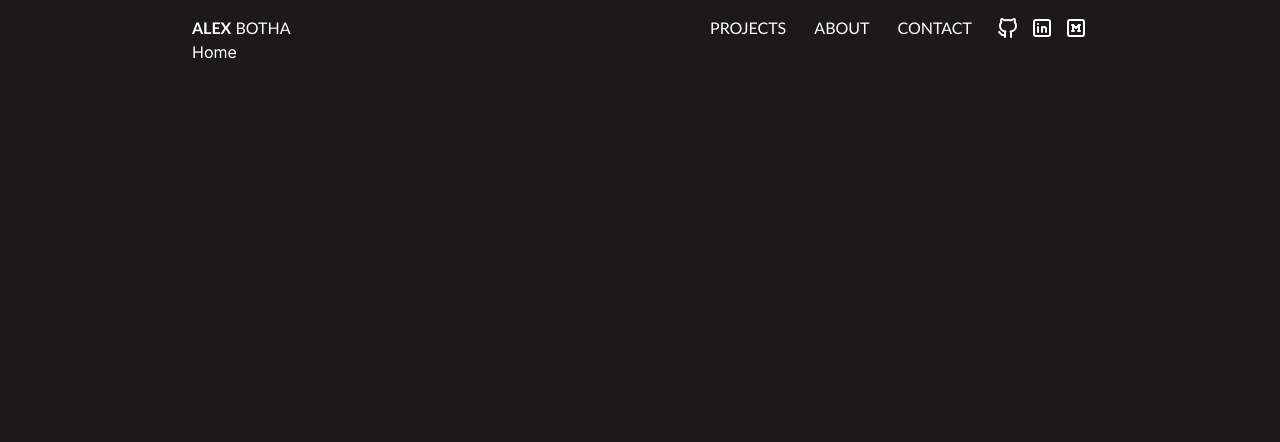
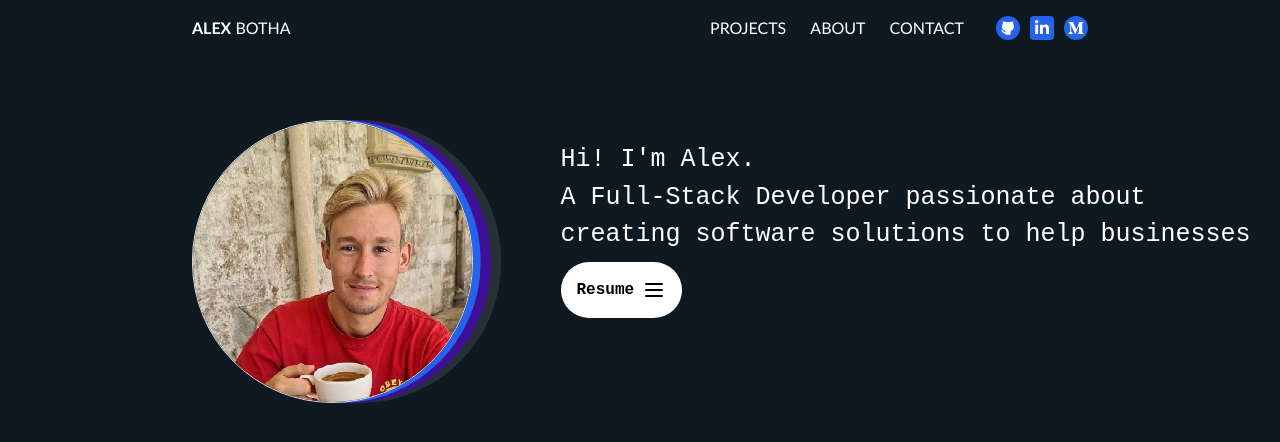
Before and after one commit to alexbotha/portfolio-site, a Next.js app: page / in a window 1280 px wide. Shown: the top 442 px of the page. Built offline with nearby package versions, Linux system fonts and the light colour scheme.

Commit message:
update to styling

```diff
--- a/app/globals.css
+++ b/app/globals.css
@@ -3,12 +3,25 @@
 @tailwind utilities;
 
 body {
-  background-color: rgb(27, 25, 25);
+  background-color: rgb(15, 25, 34);
   color: white;
 }
 
 .nav-styles {
-  font-family: "Trebuchet MS", "Lucida Sans Unicode", "Lucida Grande",
-    "Lucida Sans", Arial, sans-serif;
+  font-family: "Trebuchet MS", "Azeret Mono", "Lucida Sans Unicode",
+    "Lucida Grande", "Lucida Sans", Arial, sans-serif, monospace;
   margin-left: auto;
 }
+
+.hover-popup {
+  transform: scale(1.1);
+  transition: transform 0.3s ease;
+}
+
+.text-label {
+  font-family: "Azeret Mono", monospace;
+}
+
+.box-effect {
+  box-shadow: 0.6vw 0 0 0 rgb(37, 99, 235), 1.4vw 0 0 0 #3e0f97, 2.2vw 0 0 0 #273038;
+}
--- a/app/page.tsx
+++ b/app/page.tsx
@@ -1,3 +1,54 @@
+"use client";
+import alex from "@/public/alex2.jpg";
+import Image from "next/image";
+import { useState } from "react";
+import {
+  IconArrowNarrowRight,
+  IconDownload,
+  IconMenu2,
+} from "@tabler/icons-react";
+
 export default function Home() {
-  return <div>Home</div>;
+  const [openResume, setOpenResume] = useState(false);
+
+  return (
+    <div className="fixed text-label flex items-center gap-8 justify-center pt-20">
+      <div className="mr-14">
+        <Image
+          className="border rounded-full w-[auto] h-[auto] box-effect "
+          src={alex}
+          alt="profile photo"
+        />
+      </div>
+
+      <div className="text-[25px]">
+        <h1>Hi! I'm Alex.</h1>
+        <div className="text-auto">
+          <p>
+            A Full-Stack Developer passionate about creating software solutions
+            to help businesses
+          </p>
+        </div>
+        <div className="gap-2 py-2 items-center text-base">
+          <button
+            onClick={() => setOpenResume(!openResume)}
+            className="flex bg-white text-black hover:bg-blue-600 hover:text-white  rounded-[40px] gap-2 p-4 font-bold transition-colors duration-300"
+          >
+            Resume
+            <IconMenu2 />
+          </button>
+          <div
+            className={`${openResume ? "cursor-pointer" : "invisible"} pt-2`}
+          >
+            <div className="flex gap-2 hover:underline ">
+              <IconArrowNarrowRight /> Open
+            </div>
+            <div className="flex gap-2 hover:underline">
+              <IconDownload /> Download
+            </div>
+          </div>
+        </div>
+      </div>
+    </div>
+  );
 }
--- a/components/Navbar.tsx
+++ b/components/Navbar.tsx
@@ -1,14 +1,13 @@
-import {
-  IconBrandLinkedin,
-  IconBrandGithub,
-  IconBrandMedium,
-} from "@tabler/icons-react";
+import { FaLinkedinIn, FaMediumM } from "react-icons/fa";
+import { TbBrandGithubFilled } from "react-icons/tb";
 
 import Link from "next/link";
 
 const githubURL = "https://github.com/alexbotha";
 const linkedinURL = "https://www.linkedin.com/in/alexbotha1996/";
 const mediumURL = "https://medium.com/@alexbotha_18115";
+
+const hoverState = "transition-transform transform-gpu hover:scale-110 p-1 ";
 
 export default function Navbar() {
   return (
@@ -19,21 +18,39 @@ export default function Navbar() {
         </Link>
       </div>
 
-      <div className="flex nav-styles gap-7">
-        <Link href="/projects">PROJECTS</Link>
-        <Link href="/about">ABOUT</Link>
-        <Link href="/contact">CONTACT</Link>
+      <div className="flex nav-styles sm:gap-6 gap-2">
+        <Link className="hover:underline" href="/projects">
+          PROJECTS
+        </Link>
+        <Link className="hover:underline" href="/about">
+          ABOUT
+        </Link>
+        <Link className="hover:underline" href="/contact">
+          CONTACT
+        </Link>
       </div>
 
-      <div className="ml-6 flex gap-2.5">
-        <a href={githubURL} target="_blank">
-          <IconBrandGithub />
+      <div className="ml-8 flex sm:gap-2.5 gap-2">
+        <a
+          className={`rounded-full bg-blue-600 ${hoverState}`}
+          href={githubURL}
+          target="_blank"
+        >
+          <TbBrandGithubFilled />
         </a>
-        <a href={linkedinURL} target="_blank">
-          <IconBrandLinkedin />
+        <a
+          className={`rounded bg-blue-600 ${hoverState}`}
+          href={linkedinURL}
+          target="_blank"
+        >
+          <FaLinkedinIn />
         </a>
-        <a href={mediumURL} target="_blank">
-          <IconBrandMedium />
+        <a
+          className={`rounded-full bg-blue-600 ${hoverState}`}
+          href={mediumURL}
+          target="_blank"
+        >
+          <FaMediumM />
         </a>
       </div>
     </div>
```
